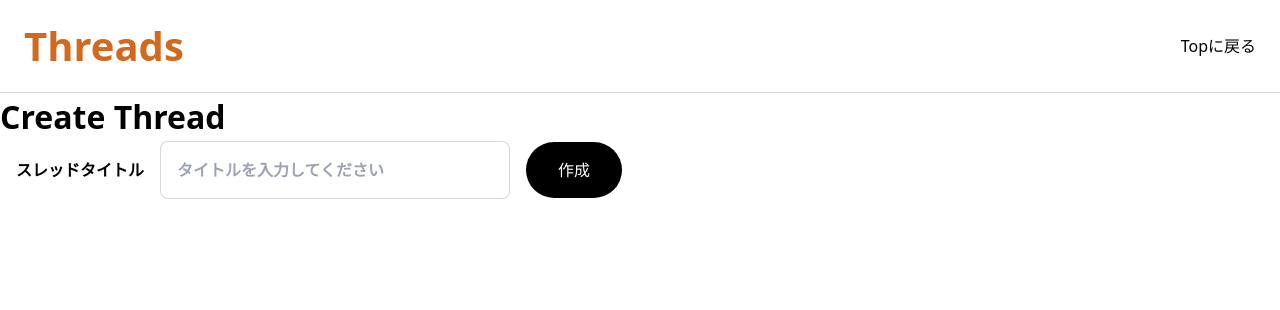
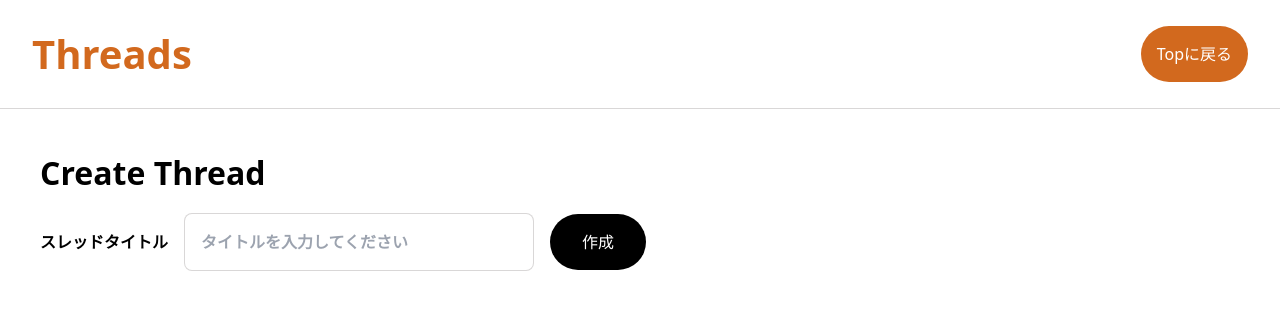
Before and after one commit to yukinko05/react-foundation1, a React (Vite) app: page /threads/new in a window 1280 px wide. Shown: the top 310 px of the page. Built offline with nearby package versions, Linux system fonts and the light colour scheme.

Commit message:
Styleの微調整

```diff
--- a/src/components/Header/Header.module.css
+++ b/src/components/Header/Header.module.css
@@ -4,7 +4,7 @@
   justify-content: space-between;
   align-items: center;
   border-bottom: 1px solid #d9d7d7fb;
-  padding: 16px 24px;
+  padding: 24px 32px;
 }
 
 .homeHeader {
--- a/src/pages/CommentCreate/CommentCreate.module.css
+++ b/src/pages/CommentCreate/CommentCreate.module.css
@@ -7,7 +7,7 @@
 .postLabel {
   font-size: 24px;
   font-weight: bold;
-  margin-top: 32px;
+  margin-top: 80px;
 }
 
 .input {
--- a/src/pages/Home/Home.module.css
+++ b/src/pages/Home/Home.module.css
@@ -6,7 +6,7 @@
   padding: 16px;
 }
 
-.threadContainer {
+.container {
   padding: 24px;
 }
 
--- a/src/pages/Home/Home.tsx
+++ b/src/pages/Home/Home.tsx
@@ -27,7 +27,7 @@
           スレッドをたてる
         </Link>
       </Header>
-      <section className={styles.threadContainer}>
+      <section className={styles.container}>
         <h1 className={styles.pageTitle}>New Threads</h1>
         <ul>
           {threads.map((thread) => (
--- a/src/pages/ThreadPage/ThreadPage.module.css
+++ b/src/pages/ThreadPage/ThreadPage.module.css
@@ -1,6 +1,15 @@
+.threadCreateLink {
+  background-color: chocolate;
+  border-radius: 32px;
+  color: white;
+  display: inline-block;
+  padding: 16px;
+}
+
 .threadTitle {
   font-size: 40px;
   font-weight: bold;
+  margin-top: 32px;
 }
 
 .threadContainer {
--- a/src/pages/ThreadsCreate/ThreadsCreate.module.css
+++ b/src/pages/ThreadsCreate/ThreadsCreate.module.css
@@ -1,3 +1,11 @@
+.topLink {
+  background-color: chocolate;
+  border-radius: 32px;
+  color: white;
+  display: inline-block;
+  padding: 16px;
+}
+
 .container {
   padding: 24px;
 }
@@ -5,6 +13,7 @@
 .pageTitle {
   font-size: 32px;
   font-weight: bold;
+  margin: 16px;
 }
 
 .labelTitle {
@@ -24,7 +33,7 @@
 
 .createButton {
   background-color: black;
-  border-radius: 100px;
+  border-radius: 32px;
   color: white;
   display: inline-block;
   padding: 16px 32px;
--- a/src/pages/ThreadsCreate/ThreadsCreate.tsx
+++ b/src/pages/ThreadsCreate/ThreadsCreate.tsx
@@ -33,11 +33,11 @@
   return (
     <>
       <Header>
-        <Link to="/" className={styles.threadCreateLink}>
+        <Link to="/" className={styles.topLink}>
           Topに戻る
         </Link>
       </Header>
-      <section className={styles.threadContainer}>
+      <section className={styles.container}>
         <h1 className={styles.pageTitle}>Create Thread</h1>
         <label className={styles.labelTitle}>
           スレッドタイトル
```
